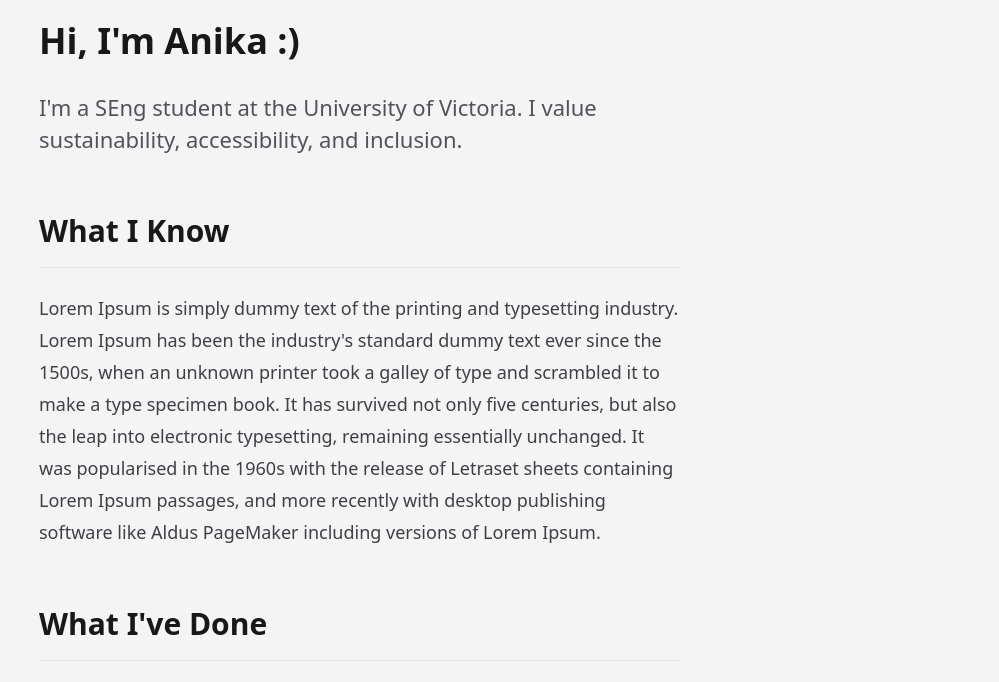
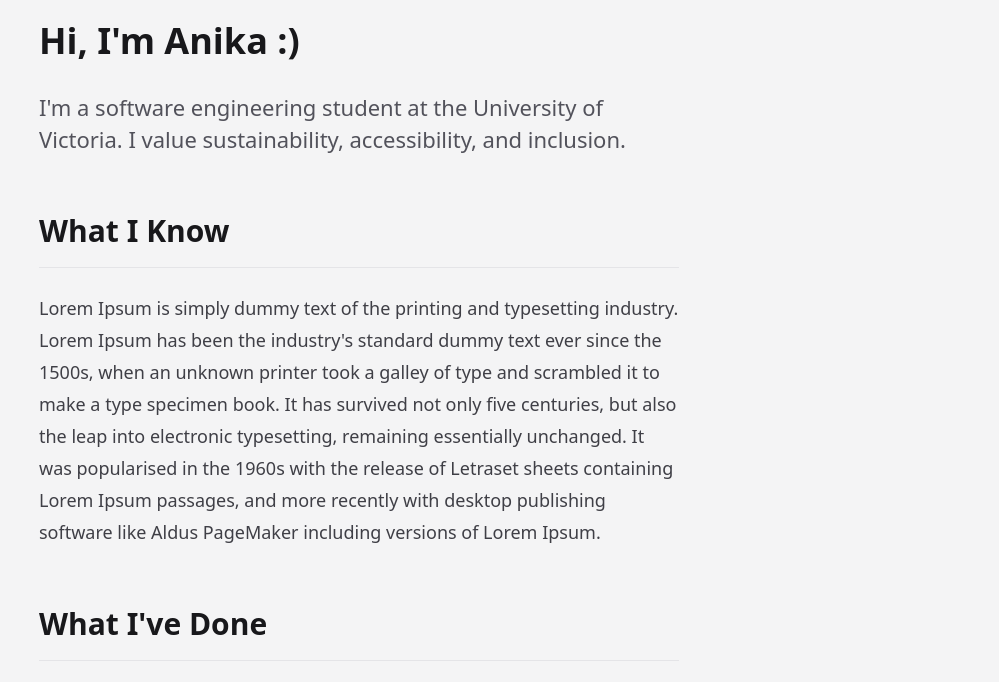
Before and after one commit to abookout/site, a website: page index.html in a window 1280 px wide. Shown: the part 75-757 px from the top of the page, without its empty margins (281-1280 px from the left). Drawn offline with Linux system fonts and the light colour scheme.

Commit message:
minor wording improvement

```diff
--- a/index.html
+++ b/index.html
@@ -29,8 +29,8 @@
     <main id="main-content" class="mx-4 md:mx-24 lg:mx-[25vw]">
       <h1 class="text-4xl">Hi, I'm Anika :)</h1>
       <p class="lead">
-        I'm a SEng student at the University of Victoria. I value
-        sustainability, accessibility, and inclusion.
+        I'm a software engineering student at the University of Victoria. I
+        value sustainability, accessibility, and inclusion.
       </p>
       <!-- TODO: flatten so the p is directly under the h2 -->
       <div class="sticky-header">
```
